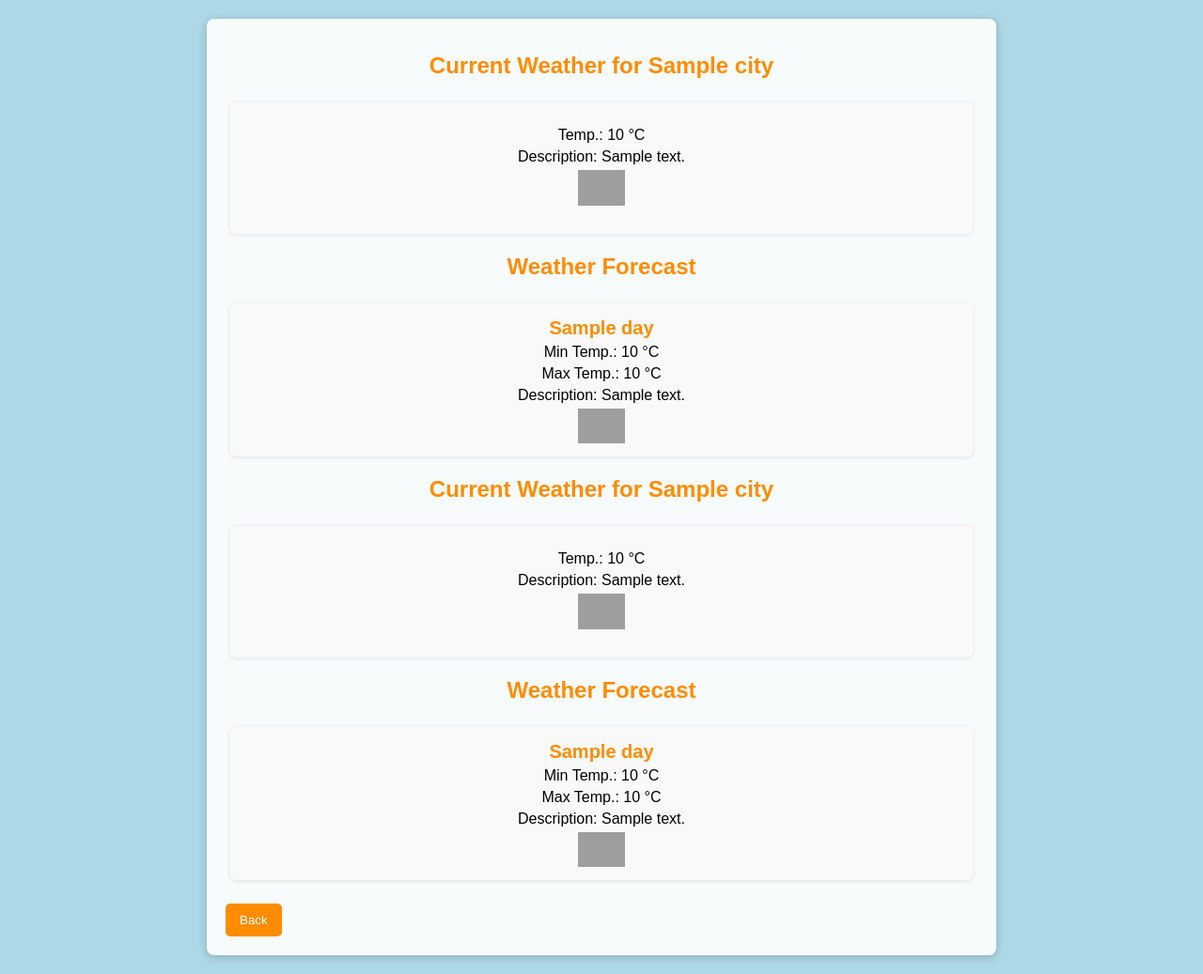
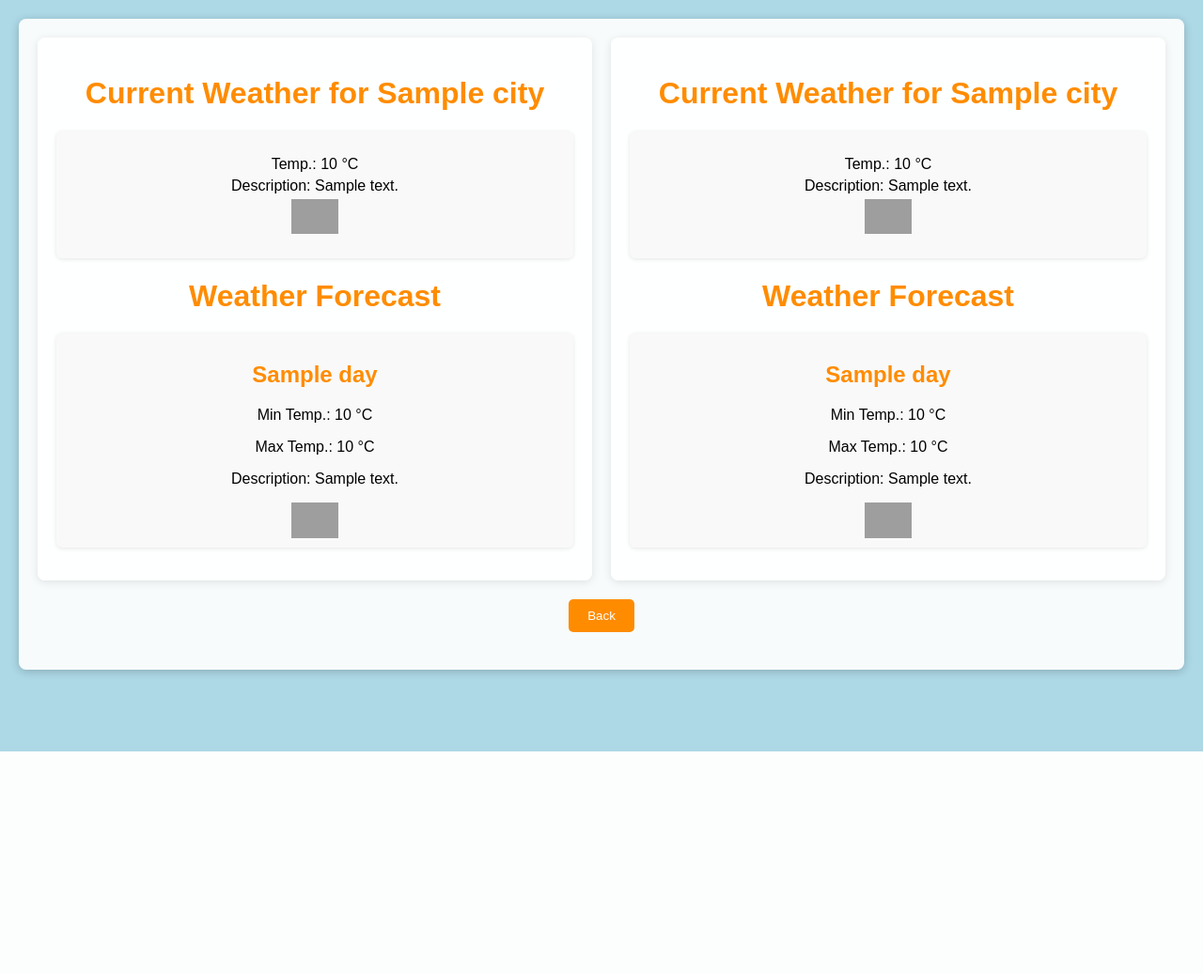
Before and after one commit to marklim-cs/weather_forecast, a Django app: template weather_forecast/app/templates/weather.html in a window 1280 px wide. Shown: the whole page at 94% size. After the commit the page ends 800 px from the top, so only its background shows below. Run offline with Django 5.2, Linux system fonts and the light colour scheme; the template is opened without the code that fills it: most values are stand-ins (such as "Sample title", 1, 10 or a date in 2020); grey boxes are pictures that could not be loaded.

Commit message:
final styling touch - two cities displayed to compare

```diff
--- a/weather_forecast/app/static/style.css
+++ b/weather_forecast/app/static/style.css
@@ -1,3 +1,4 @@
+
 body {
     background-color: lightblue;
     font-family: Arial, sans-serif;
@@ -5,8 +6,9 @@ body {
     padding: 0;
 }
 
+
 .weather_output_container {
-    max-width: 800px;
+    max-width: 1200px;
     margin: 20px auto;
     padding: 20px;
     background-color: rgba(255, 255, 255, 0.9);
@@ -14,13 +16,8 @@ body {
     box-shadow: 0 2px 10px rgba(0, 0, 0, 0.2);
 }
 
-.weather_two_cities {
-    display: flex;
-    justify-content: space-between;
-    gap: 20px;
-}
 
-.city_weather {
+.city1, .city2 {
     flex: 1;
     background-color: rgba(255, 255, 255, 0.9);
     padding: 20px;
@@ -28,57 +25,71 @@ body {
     box-shadow: 0 2px 10px rgba(0, 0, 0, 0.1);
 }
 
-.weather_output_container ul {
+
+.weather_two_cities {
+    display: flex;
+    justify-content: space-between;
+    gap: 20px;
+}
+
+
+.city1 ul, .city2 ul {
     list-style-type: none;
     padding: 0;
 }
 
-.weather_output_container li {
+.city1 li, .city2 li {
     margin-bottom: 5px;
 }
 
-h1 {
+
+h1, h2 {
     color: #ff8c00;
-    font-size: 24px;
     text-align: center;
 }
 
-h2 {
-    color: #ff8c00;
-    font-size: 20px;
-    text-align: center;
+
+img {
+    width: 50px;
+    height: auto;
+    display: block;
+    margin: 0 auto;
 }
 
+
 .forecast_days {
-    display: flex;
-    flex-wrap: wrap;
-    justify-content: space-between;
     margin-top: 20px;
 }
 
 .forecast_day {
-    flex: 1 1 calc(45% - 10px);
-    margin: 5px;
+    text-align: center;
     padding: 10px;
     background-color: #f9f9f9;
     border-radius: 6px;
     box-shadow: 0 1px 5px rgba(0, 0, 0, 0.1);
-    text-align: center;
+    margin-bottom: 15px;
 }
 
-.forecast_day p,
-.forecast_day h2 {
-    margin: 5px 0;
+
+button {
+    padding: 10px 20px;
+    background-color: #ff8c00;
+    color: white;
+    border: none;
+    border-radius: 5px;
+    cursor: pointer;
+    transition: background-color 0.3s;
+    display: block;
+    margin: 20px auto;
 }
 
-.forecast_day img {
-    width: 50px;
-    height: auto;
+button:hover {
+    background-color: #e07b00;
 }
 
 .input_container {
     max-width: 400px;
-    margin: 20px auto;
+    margin: 100px auto;
     padding: 20px;
     background-color: rgba(255, 255, 255, 0.9);
     border-radius: 8px;
@@ -86,43 +97,22 @@ h2 {
     text-align: center;
 }
 
+.input_container h1 {
+    color: #ff8c00;
+    font-size: 24px;
+    margin-bottom: 20px;
+}
+
+.input {
+    display: flex;
+    flex-direction: column;
+    align-items: center;
+}
+
 .input input {
-    width: 48%;
+    width: 90%;
     padding: 10px;
-    margin: 10px 1%;
+    margin: 10px 0;
     border: 1px solid #ccc;
     border-radius: 4px;
 }
-
-.button {
-    text-align: center;
-}
-
-.button button {
-    padding: 10px 20px;
-    background-color: #ff8c00;
-    color: white;
-    border: none;
-    border-radius: 5px;
-    cursor: pointer;
-    transition: background-color 0.3s;
-}
-
-.button button:hover {
-    background-color: #e07b00;
-}
-
-.weather_output_container button {
-    margin-top: 20px;
-    padding: 10px 15px;
-    background-color: #ff8c00;
-    color: white;
-    border: none;
-    border-radius: 5px;
-    cursor: pointer;
-    transition: background-color 0.3s;
-}
-
-.weather_output_container button:hover {
-    background-color: #e07b00;
-}
--- a/weather_forecast/app/templates/weather.html
+++ b/weather_forecast/app/templates/weather.html
@@ -2,6 +2,9 @@
 
 {% block body %}
 <div class="weather_output_container">
+    <div class="weather_two_cities">
+
+        <div class="city1">
             <h1>Current Weather for {{ weather_current1.city }}</h1>
             <div class="forecast_days">
                 <div class="forecast_day">
@@ -27,7 +30,10 @@
                     {% endfor %}
                 </div>
             </div>
+        </div>
 
+
+        <div class="city2">
             {% if daily_forecast2 %}
             <h1>Current Weather for {{ weather_current2.city }}</h1>
             <div class="forecast_days">
@@ -39,6 +45,7 @@
                     </ul>
                 </div>
             </div>
+
             <div class="weather_forecast">
                 <h1>Weather Forecast</h1>
                 <div class="forecast_days">
@@ -54,7 +61,9 @@
                 </div>
             </div>
             {% endif %}
+        </div>
+    </div>
+
     <button onclick="window.history.back()">Back</button>
 </div>
-
 {% endblock %}
```
Lines whose indentation alone changed are shown as unchanged.
